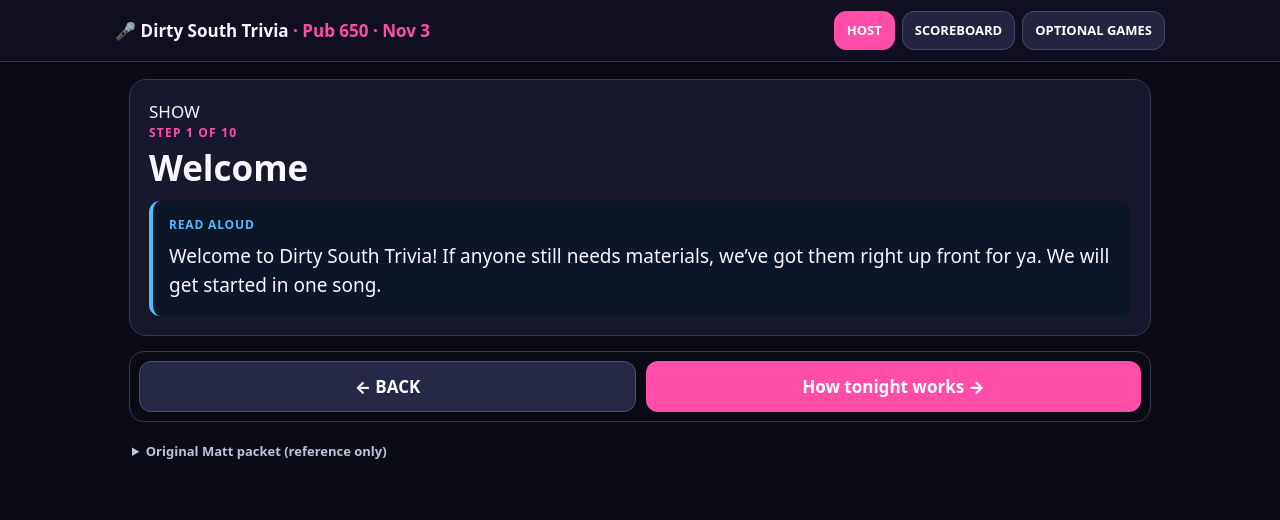
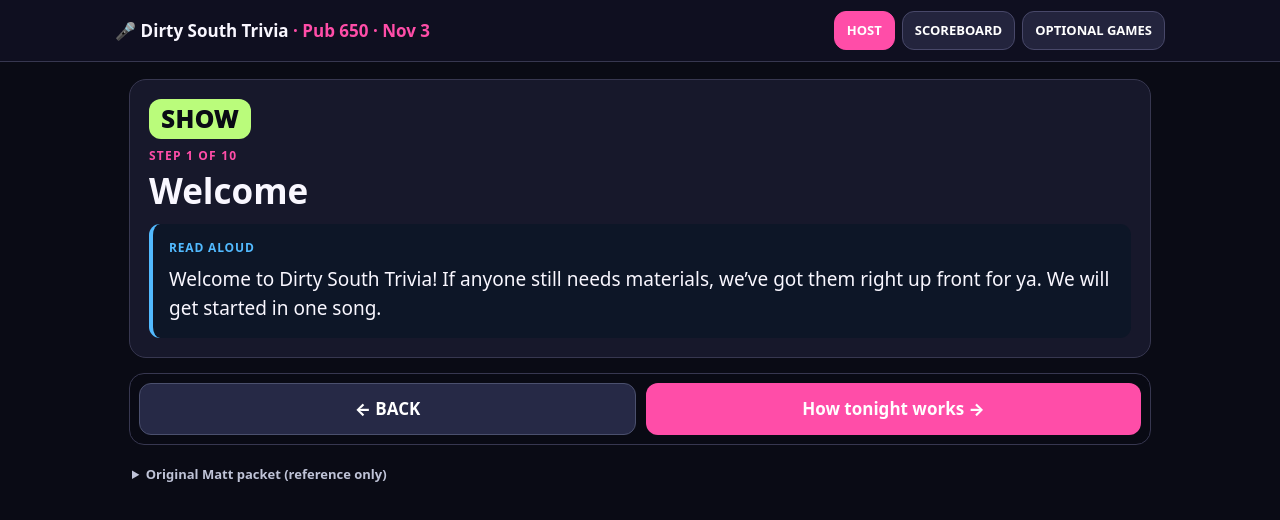
Before and after one commit to laurenbush305/scrambled-up-practice, a plain HTML site: page dst-archive/2026-11-03-650/index.html in a window 1280 px wide. Drawn offline with Linux system fonts and the light colour scheme; no server answers.

Commit message:
Style Pub 650 host round banner

```diff
--- a/dst-archive/2026-11-03-650/mic.css
+++ b/dst-archive/2026-11-03-650/mic.css
@@ -5,6 +5,7 @@ header{position:sticky;top:0;z-index:10;background:#101020f8;border-bottom:1px s
 .tabs{display:flex;gap:7px;flex-wrap:wrap}.tabs button{font-size:13px;padding:9px 12px;background:#23243d;border:1px solid #484869}.tabs .active{background:var(--pink);border-color:var(--pink)}
 button,.btn{border:0;color:white;background:var(--pink);padding:12px 16px;border-radius:12px;font:inherit;font-weight:850;cursor:pointer;text-decoration:none;display:inline-block}.muted-btn{background:#262946;border:1px solid #4b506e}
 main{max-width:1050px;margin:auto;padding:17px 14px 110px}.hidden{display:none!important}.panel{background:var(--panel);border:1px solid var(--edge);border-radius:17px;padding:19px;margin-bottom:15px}
+.round-banner{display:inline-block;margin:0 0 8px;padding:8px 12px;border-radius:12px;background:var(--green);color:#0a0b15;font-weight:1000;font-size:24px;line-height:1;letter-spacing:.04em}.round-banner.nonround{background:var(--blue)}
 .label{color:var(--pink);font-weight:900;font-size:12px;letter-spacing:.1em;text-transform:uppercase}.cat{margin:5px 0 12px;font-size:clamp(23px,4.2vw,35px);line-height:1.2}.read{font-size:19px;line-height:1.55;padding:15px 16px;background:#0d1627;border-left:4px solid var(--blue);border-radius:11px;white-space:normal}
 .read-tag{font-size:12px;letter-spacing:.07em;font-weight:900;color:var(--blue);margin:0 0 7px}.q{padding:16px 0;border-bottom:1px solid #343652}.q:last-child{border:0}.qhead{font-size:12px;font-weight:900;color:var(--blue);letter-spacing:.06em}.question{font-size:20px;line-height:1.53;margin:7px 0}.pron{color:var(--gold);font-size:14px;font-weight:750;line-height:1.5;margin:8px 0}
 details.answer{border:1px solid #3b603e;border-radius:11px;background:#102219;padding:10px 13px;margin-top:10px}summary{cursor:pointer;font-weight:850}details.answer summary{color:var(--green)}.answertext{font-size:19px;line-height:1.5;margin:9px 0;color:#f3fff1}
```
